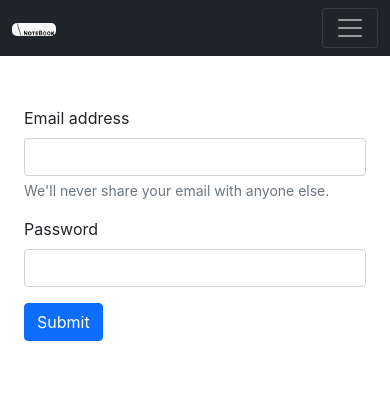
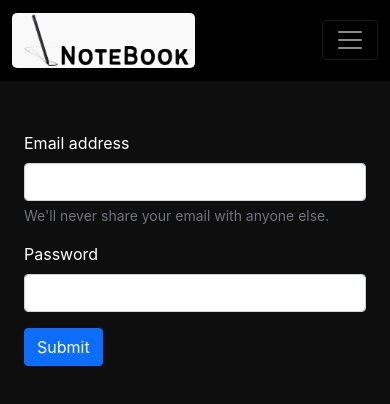
Before and after one commit to ShabbeerLio/s-notebook, a React (Create React App) app: page /login in a window 390 px wide. Shown: the top 404 px of the page. Built offline with nearby package versions, Linux system fonts and the light colour scheme.

Commit message:
snotebook completed

```diff
--- a/src/Components/Navbar/Navbar.css
+++ b/src/Components/Navbar/Navbar.css
@@ -1,11 +1,22 @@
+.navbar {
+    background-color: black !important;
+}
+
 .container-fluid a {
     width: 12%;
 }
-.container-fluid a img{
+
+.container-fluid a img {
     width: 100%;
     border-radius: 5px;
 }
 
-.nav-button a{
+.nav-button a {
     width: 100%;
 }
+
+@media only screen and (max-width: 680px) {
+    .container-fluid a {
+        width: 50%;
+    }
+}
--- a/src/index.css
+++ b/src/index.css
@@ -5,6 +5,8 @@ body {
     sans-serif;
   -webkit-font-smoothing: antialiased;
   -moz-osx-font-smoothing: grayscale;
+  background-color: rgb(14, 14, 14);
+  color: white;
 }
 
 code {
```
